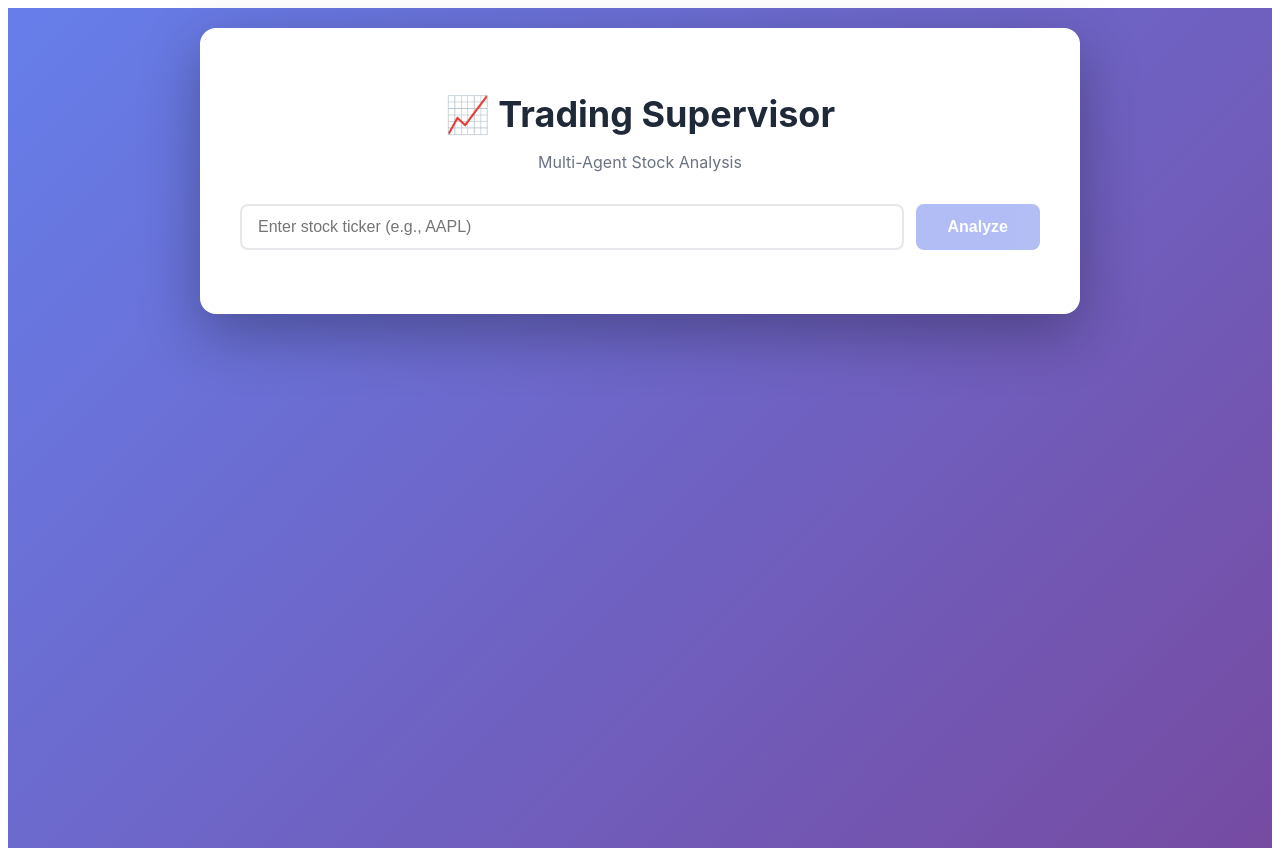
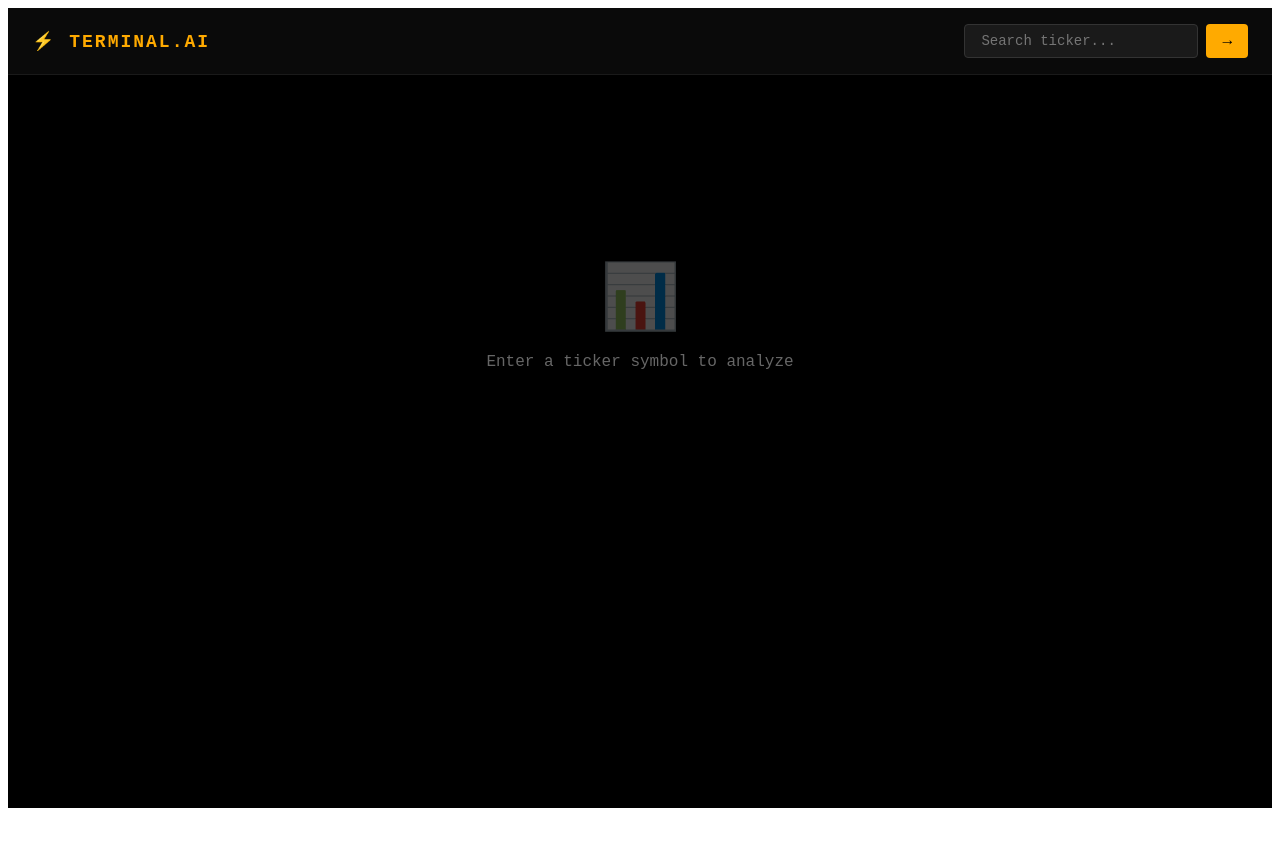
Before and after one commit to perion0x/trading-supervisor, a Next.js app in the folder frontend/: page / in a window 1280 px wide. After the commit the page ends 816 px from the top, so only its background shows below. Built offline with nearby package versions, Linux system fonts and the light colour scheme.

Commit message:
Redesign frontend with Terminal.ai dark theme

```diff
--- a/frontend/pages/index.js
+++ b/frontend/pages/index.js
@@ -1,5 +1,5 @@
 import { useState } from 'react';
-import { LineChart, Line, XAxis, YAxis, CartesianGrid, Tooltip, Legend, ResponsiveContainer, ReferenceLine } from 'recharts';
+import { LineChart, Line, XAxis, YAxis, CartesianGrid, Tooltip, ResponsiveContainer, ReferenceLine } from 'recharts';
 
 export default function Home() {
   const [ticker, setTicker] = useState('');
@@ -59,29 +59,22 @@ export default function Home() {
 
   return (
     <div style={styles.container}>
-      <div style={styles.card}>
-        <h1 style={styles.title}>📈 Trading Supervisor</h1>
-        <p style={styles.subtitle}>Multi-Agent Stock Analysis</p>
-
-        <div style={styles.inputGroup}>
+      {/* Header */}
+      <div style={styles.header}>
+        <div style={styles.logo}>⚡ TERMINAL.AI</div>
+        <div style={styles.searchBar}>
           <input
             type="text"
-            placeholder="Enter stock ticker (e.g., AAPL)"
+            placeholder="Search ticker..."
             value={ticker}
             onChange={(e) => setTicker(e.target.value.toUpperCase())}
-            onKeyPress={(e) => e.key === 'Enter' && analyzeTicker()}
-            style={styles.input}
+            onKeyDown={(e) => e.key === 'Enter' && analyzeTicker()}
+            style={styles.searchInput}
           />
-          <button
-            onClick={analyzeTicker}
-            disabled={loading || !ticker}
-            style={{
-              ...styles.button,
-              ...(loading || !ticker ? styles.buttonDisabled : {})
-            }}
-          >
-            {loading ? 'Analyzing...' : 'Analyze'}
+          <button onClick={analyzeTicker} disabled={loading || !ticker} style={styles.searchButton}>
+            {loading ? '...' : '→'}
           </button>
+        </div>
       </div>
 
       {error && (
@@ -91,107 +84,152 @@ export default function Home() {
       )}
 
       {result && (
-          <div style={styles.results}>
-            <div style={{
-              ...styles.recommendation,
-              backgroundColor: result.recommendation === 'BUY' ? '#10b981' : result.recommendation === 'SELL' ? '#ef4444' : '#f59e0b'
+        <div style={styles.mainContent}>
+          {/* Ticker Header */}
+          <div style={styles.tickerHeader}>
+            <div>
+              <div style={styles.tickerSymbol}>{result.ticker}</div>
+              <div style={styles.tickerPrice}>
+                ${result.technical_analysis?.current_price?.toFixed(2)}
+                <span style={{
+                  ...styles.priceChange,
+                  color: result.technical_analysis?.price_change_24h >= 0 ? '#00ff88' : '#ff4444'
                 }}>
-              <h2 style={styles.recommendationText}>{result.recommendation}</h2>
-              <p style={styles.confidence}>Confidence: {Math.round(result.confidence * 100)}%</p>
+                  {result.technical_analysis?.price_change_24h >= 0 ? '+' : ''}
+                  ${result.technical_analysis?.price_change_24h?.toFixed(2)}
+                  ({((result.technical_analysis?.price_change_24h / result.technical_analysis?.current_price) * 100).toFixed(2)}%)
+                </span>
+              </div>
+            </div>
+            <div style={styles.actionButtons}>
+              <button style={{...styles.actionBtn, backgroundColor: '#00ff88', color: '#000'}}>BUY</button>
+              <button style={{...styles.actionBtn, backgroundColor: '#ff4444'}}>SELL</button>
+            </div>
           </div>
 
-            <div style={styles.summary}>
-              <p>{result.summary}</p>
-            </div>
-
-            {result.technical_analysis && result.technical_analysis.chart_data && result.technical_analysis.chart_data.length > 0 && (
-              <div style={styles.section}>
-                <h3 style={styles.sectionTitle}>📈 Price Chart (30 Days)</h3>
-                <ResponsiveContainer width="100%" height={300}>
+          {/* Charts */}
+          {result.technical_analysis?.chart_data && result.technical_analysis.chart_data.length > 0 && (
+            <div style={styles.chartContainer}>
+              <ResponsiveContainer width="100%" height={350}>
                 <LineChart data={result.technical_analysis.chart_data}>
-                    <CartesianGrid strokeDasharray="3 3" stroke="#e5e7eb" />
-                    <XAxis dataKey="date" tick={{fontSize: 12}} />
+                  <CartesianGrid strokeDasharray="3 3" stroke="#1a1a1a" />
+                  <XAxis
+                    dataKey="date"
+                    tick={{fontSize: 11, fill: '#666'}}
+                    stroke="#333"
+                  />
                   <YAxis
                     domain={getPriceDomain(result.technical_analysis.chart_data)}
-                      label={{ value: 'Price ($)', angle: -90, position: 'insideLeft' }}
+                    tick={{fontSize: 11, fill: '#666'}}
+                    stroke="#333"
+                    orientation="right"
                   />
-                    <Tooltip />
-                    <Legend />
-                    <Line type="monotone" dataKey="price" stroke="#667eea" strokeWidth={2} name="Price" dot={false} />
+                  <Tooltip
+                    contentStyle={{backgroundColor: '#0a0a0a', border: '1px solid #333', borderRadius: '4px'}}
+                    labelStyle={{color: '#00ff88'}}
+                  />
+                  <Line type="monotone" dataKey="price" stroke="#00ff88" strokeWidth={2} dot={false} />
                 </LineChart>
               </ResponsiveContainer>
 
-                <h3 style={{...styles.sectionTitle, marginTop: '32px'}}>📊 RSI Indicator</h3>
-                <ResponsiveContainer width="100%" height={200}>
+              <ResponsiveContainer width="100%" height={150}>
                 <LineChart data={result.technical_analysis.chart_data}>
-                    <CartesianGrid strokeDasharray="3 3" stroke="#e5e7eb" />
-                    <XAxis dataKey="date" tick={{fontSize: 12}} angle={-45} textAnchor="end" height={60} />
-                    <YAxis domain={[0, 100]} label={{ value: 'RSI', angle: -90, position: 'insideLeft' }} />
-                    <Tooltip />
-                    <Legend />
-                    <Line type="monotone" dataKey="rsi" stroke="#f59e0b" strokeWidth={2} name="RSI" dot={false} />
-                    <ReferenceLine y={70} stroke="#ef4444" strokeDasharray="3 3" label="Overbought (70)" />
-                    <ReferenceLine y={30} stroke="#10b981" strokeDasharray="3 3" label="Oversold (30)" />
+                  <CartesianGrid strokeDasharray="3 3" stroke="#1a1a1a" />
+                  <XAxis
+                    dataKey="date"
+                    tick={{fontSize: 10, fill: '#666'}}
+                    stroke="#333"
+                    angle={-45}
+                    textAnchor="end"
+                    height={60}
+                  />
+                  <YAxis
+                    domain={[0, 100]}
+                    tick={{fontSize: 11, fill: '#666'}}
+                    stroke="#333"
+                    orientation="right"
+                  />
+                  <Tooltip
+                    contentStyle={{backgroundColor: '#0a0a0a', border: '1px solid #333', borderRadius: '4px'}}
+                    labelStyle={{color: '#ffaa00'}}
+                  />
+                  <Line type="monotone" dataKey="rsi" stroke="#ffaa00" strokeWidth={2} dot={false} />
+                  <ReferenceLine y={70} stroke="#ff4444" strokeDasharray="3 3" />
+                  <ReferenceLine y={30} stroke="#00ff88" strokeDasharray="3 3" />
                 </LineChart>
               </ResponsiveContainer>
             </div>
           )}
 
-            <div style={styles.section}>
-              <h3 style={styles.sectionTitle}>📊 Technical Analysis</h3>
-              {result.technical_analysis && !result.technical_analysis.error ? (
-                <div style={styles.metrics}>
-                  <div style={styles.metric}>
-                    <span style={styles.metricLabel}>Current Price:</span>
-                    <span style={styles.metricValue}>${result.technical_analysis.current_price?.toFixed(2)}</span>
+          {/* Bottom Info Grid */}
+          <div style={styles.infoGrid}>
+            {/* Key Statistics */}
+            <div style={styles.infoPanel}>
+              <div style={styles.panelTitle}>KEY STATISTICS</div>
+              <div style={styles.statRow}>
+                <span style={styles.statLabel}>Open</span>
+                <span style={styles.statValue}>${result.technical_analysis?.current_price?.toFixed(2)}</span>
               </div>
-                  <div style={styles.metric}>
-                    <span style={styles.metricLabel}>RSI:</span>
-                    <span style={styles.metricValue}>{result.technical_analysis.rsi?.toFixed(2)}</span>
-                  </div>
-                  <div style={styles.metric}>
-                    <span style={styles.metricLabel}>Signal:</span>
-                    <span style={styles.metricValue}>{result.technical_analysis.rsi_signal}</span>
-                  </div>
-                  <div style={styles.metric}>
-                    <span style={styles.metricLabel}>24h Change:</span>
-                    <span style={{
-                      ...styles.metricValue,
-                      color: result.technical_analysis.price_change_24h >= 0 ? '#10b981' : '#ef4444'
-                    }}>
-                      ${result.technical_analysis.price_change_24h?.toFixed(2)}
+              <div style={styles.statRow}>
+                <span style={styles.statLabel}>High</span>
+                <span style={styles.statValue}>
+                  ${Math.max(...(result.technical_analysis?.chart_data?.map(d => d.price) || [0])).toFixed(2)}
                 </span>
               </div>
+              <div style={styles.statRow}>
+                <span style={styles.statLabel}>Low</span>
+                <span style={styles.statValue}>
+                  ${Math.min(...(result.technical_analysis?.chart_data?.map(d => d.price) || [0])).toFixed(2)}
+                </span>
               </div>
-              ) : (
-                <p style={styles.errorText}>Technical analysis unavailable</p>
-              )}
+              <div style={styles.statRow}>
+                <span style={styles.statLabel}>RSI</span>
+                <span style={styles.statValue}>{result.technical_analysis?.rsi?.toFixed(2)}</span>
+              </div>
             </div>
 
-            <div style={styles.section}>
-              <h3 style={styles.sectionTitle}>📰 Sentiment Analysis</h3>
-              {result.sentiment_analysis && !result.sentiment_analysis.error ? (
-                <div style={styles.metrics}>
-                  <div style={styles.metric}>
-                    <span style={styles.metricLabel}>Sentiment:</span>
-                    <span style={styles.metricValue}>{result.sentiment_analysis.sentiment}</span>
+            {/* Analyst Agent */}
+            <div style={styles.infoPanel}>
+              <div style={styles.panelTitle}>🤖 ANALYST AGENT</div>
+              <div style={styles.agentBox}>
+                <div style={styles.agentRecommendation}>
+                  <span style={{
+                    color: result.recommendation === 'BUY' ? '#00ff88' : result.recommendation === 'SELL' ? '#ff4444' : '#ffaa00',
+                    fontWeight: 'bold',
+                    fontSize: '18px'
+                  }}>
+                    {result.recommendation}
+                  </span>
+                  <span style={styles.confidence}>
+                    {Math.round(result.confidence * 100)}% confidence
+                  </span>
                 </div>
-                  <div style={styles.metric}>
-                    <span style={styles.metricLabel}>Confidence:</span>
-                    <span style={styles.metricValue}>{Math.round(result.sentiment_analysis.confidence * 100)}%</span>
+                <div style={styles.agentSummary}>{result.summary}</div>
+                <div style={styles.sentimentRow}>
+                  <span style={styles.statLabel}>Sentiment:</span>
+                  <span style={{
+                    ...styles.statValue,
+                    color: result.sentiment_analysis?.sentiment === 'Bullish' ? '#00ff88' : '#ff4444'
+                  }}>
+                    {result.sentiment_analysis?.sentiment || 'N/A'}
+                  </span>
                 </div>
-                  <div style={styles.metricFull}>
-                    <span style={styles.metricLabel}>Rationale:</span>
-                    <p style={styles.rationale}>{result.sentiment_analysis.rationale}</p>
+                <div style={styles.sentimentRow}>
+                  <span style={styles.statLabel}>Signal:</span>
+                  <span style={styles.statValue}>{result.technical_analysis?.rsi_signal}</span>
                 </div>
               </div>
-              ) : (
-                <p style={styles.errorText}>Sentiment analysis unavailable</p>
-              )}
+            </div>
           </div>
         </div>
       )}
+
+      {!result && !loading && (
+        <div style={styles.emptyState}>
+          <div style={styles.emptyIcon}>📊</div>
+          <div style={styles.emptyText}>Enter a ticker symbol to analyze</div>
         </div>
+      )}
     </div>
   );
 }
@@ -199,136 +237,179 @@ export default function Home() {
 const styles = {
   container: {
     minHeight: '100vh',
-    background: 'linear-gradient(135deg, #667eea 0%, #764ba2 100%)',
-    padding: '20px',
-    fontFamily: '-apple-system, BlinkMacSystemFont, "Segoe UI", Roboto, sans-serif',
+    backgroundColor: '#000000',
+    color: '#ffffff',
+    fontFamily: '"Courier New", monospace',
   },
-  card: {
-    maxWidth: '800px',
-    margin: '0 auto',
-    backgroundColor: 'white',
-    borderRadius: '16px',
-    padding: '40px',
-    boxShadow: '0 20px 60px rgba(0,0,0,0.3)',
+  header: {
+    display: 'flex',
+    justifyContent: 'space-between',
+    alignItems: 'center',
+    padding: '16px 24px',
+    backgroundColor: '#0a0a0a',
+    borderBottom: '1px solid #1a1a1a',
   },
-  title: {
-    fontSize: '36px',
+  logo: {
+    fontSize: '18px',
     fontWeight: 'bold',
-    textAlign: 'center',
+    color: '#ffaa00',
+    letterSpacing: '2px',
+  },
+  searchBar: {
+    display: 'flex',
+    gap: '8px',
+    alignItems: 'center',
+  },
+  searchInput: {
+    backgroundColor: '#1a1a1a',
+    border: '1px solid #333',
+    borderRadius: '4px',
+    padding: '8px 16px',
+    color: '#fff',
+    fontSize: '14px',
+    fontFamily: '"Courier New", monospace',
+    outline: 'none',
+    width: '200px',
+  },
+  searchButton: {
+    backgroundColor: '#ffaa00',
+    border: 'none',
+    borderRadius: '4px',
+    padding: '8px 16px',
+    color: '#000',
+    fontSize: '16px',
+    fontWeight: 'bold',
+    cursor: 'pointer',
+    fontFamily: '"Courier New", monospace',
+  },
+  error: {
+    margin: '20px',
+    padding: '16px',
+    backgroundColor: '#2a0000',
+    border: '1px solid #ff4444',
+    borderRadius: '4px',
+    color: '#ff4444',
+  },
+  mainContent: {
+    padding: '0',
+  },
+  tickerHeader: {
+    display: 'flex',
+    justifyContent: 'space-between',
+    alignItems: 'center',
+    padding: '24px',
+    backgroundColor: '#0a0a0a',
+    borderBottom: '1px solid #1a1a1a',
+  },
+  tickerSymbol: {
+    fontSize: '24px',
+    fontWeight: 'bold',
+    color: '#fff',
     marginBottom: '8px',
-    color: '#1f2937',
   },
-  subtitle: {
-    textAlign: 'center',
-    color: '#6b7280',
-    marginBottom: '32px',
+  tickerPrice: {
+    fontSize: '32px',
+    fontWeight: 'bold',
+    color: '#fff',
   },
-  inputGroup: {
+  priceChange: {
+    fontSize: '18px',
+    marginLeft: '16px',
+  },
+  actionButtons: {
     display: 'flex',
     gap: '12px',
-    marginBottom: '24px',
   },
-  input: {
-    flex: 1,
-    padding: '12px 16px',
-    fontSize: '16px',
-    border: '2px solid #e5e7eb',
-    borderRadius: '8px',
-    outline: 'none',
+  actionBtn: {
+    padding: '12px 32px',
+    border: 'none',
+    borderRadius: '4px',
+    fontSize: '14px',
+    fontWeight: 'bold',
+    cursor: 'pointer',
+    fontFamily: '"Courier New", monospace',
+    color: '#fff',
   },
-  button: {
-    padding: '12px 32px',
-    fontSize: '16px',
-    fontWeight: '600',
-    color: 'white',
-    backgroundColor: '#667eea',
-    border: 'none',
-    borderRadius: '8px',
-    cursor: 'pointer',
-    transition: 'all 0.2s',
+  chartContainer: {
+    backgroundColor: '#0a0a0a',
+    padding: '20px',
+    borderBottom: '1px solid #1a1a1a',
   },
-  buttonDisabled: {
-    opacity: 0.5,
-    cursor: 'not-allowed',
+  infoGrid: {
+    display: 'grid',
+    gridTemplateColumns: '1fr 2fr',
+    gap: '1px',
+    backgroundColor: '#1a1a1a',
   },
-  error: {
+  infoPanel: {
+    backgroundColor: '#0a0a0a',
+    padding: '20px',
+  },
+  panelTitle: {
+    fontSize: '12px',
+    fontWeight: 'bold',
+    color: '#ffaa00',
+    marginBottom: '16px',
+    letterSpacing: '1px',
+  },
+  statRow: {
+    display: 'flex',
+    justifyContent: 'space-between',
+    padding: '8px 0',
+    borderBottom: '1px solid #1a1a1a',
+  },
+  statLabel: {
+    color: '#666',
+    fontSize: '13px',
+  },
+  statValue: {
+    color: '#fff',
+    fontSize: '13px',
+    fontWeight: 'bold',
+  },
+  agentBox: {
+    backgroundColor: '#0f0f0f',
     padding: '16px',
-    backgroundColor: '#fee2e2',
-    color: '#991b1b',
-    borderRadius: '8px',
+    borderRadius: '4px',
+    border: '1px solid #1a1a1a',
+  },
+  agentRecommendation: {
+    display: 'flex',
+    justifyContent: 'space-between',
+    alignItems: 'center',
+    marginBottom: '12px',
+    paddingBottom: '12px',
+    borderBottom: '1px solid #1a1a1a',
+  },
+  confidence: {
+    color: '#666',
+    fontSize: '12px',
+  },
+  agentSummary: {
+    color: '#999',
+    fontSize: '13px',
+    lineHeight: '1.6',
     marginBottom: '16px',
   },
-  results: {
-    marginTop: '24px',
-  },
-  recommendation: {
-    padding: '24px',
-    borderRadius: '12px',
-    textAlign: 'center',
-    marginBottom: '24px',
-    color: 'white',
-  },
-  recommendationText: {
-    fontSize: '32px',
-    fontWeight: 'bold',
-    margin: '0 0 8px 0',
-  },
-  confidence: {
-    fontSize: '18px',
-    margin: 0,
-    opacity: 0.9,
-  },
-  summary: {
-    padding: '16px',
-    backgroundColor: '#f3f4f6',
-    borderRadius: '8px',
-    marginBottom: '24px',
-  },
-  section: {
-    marginBottom: '24px',
-    padding: '20px',
-    backgroundColor: '#f9fafb',
-    borderRadius: '8px',
-  },
-  sectionTitle: {
-    fontSize: '20px',
-    fontWeight: '600',
-    marginBottom: '16px',
-    color: '#1f2937',
-  },
-  metrics: {
-    display: 'grid',
-    gridTemplateColumns: 'repeat(auto-fit, minmax(200px, 1fr))',
-    gap: '12px',
-  },
-  metric: {
+  sentimentRow: {
     display: 'flex',
     justifyContent: 'space-between',
-    padding: '12px',
-    backgroundColor: 'white',
-    borderRadius: '6px',
+    padding: '6px 0',
   },
-  metricFull: {
-    gridColumn: '1 / -1',
-    padding: '12px',
-    backgroundColor: 'white',
-    borderRadius: '6px',
+  emptyState: {
+    display: 'flex',
+    flexDirection: 'column',
+    alignItems: 'center',
+    justifyContent: 'center',
+    height: '60vh',
   },
-  metricLabel: {
-    fontWeight: '600',
-    color: '#6b7280',
+  emptyIcon: {
+    fontSize: '64px',
+    marginBottom: '16px',
+    opacity: 0.3,
   },
-  metricValue: {
-    fontWeight: '600',
-    color: '#1f2937',
-  },
-  rationale: {
-    marginTop: '8px',
-    color: '#4b5563',
-    lineHeight: '1.5',
-  },
-  errorText: {
-    color: '#ef4444',
-    fontStyle: 'italic',
+  emptyText: {
+    color: '#666',
+    fontSize: '16px',
   },
 };
```
Lines whose indentation alone changed are shown as unchanged.
